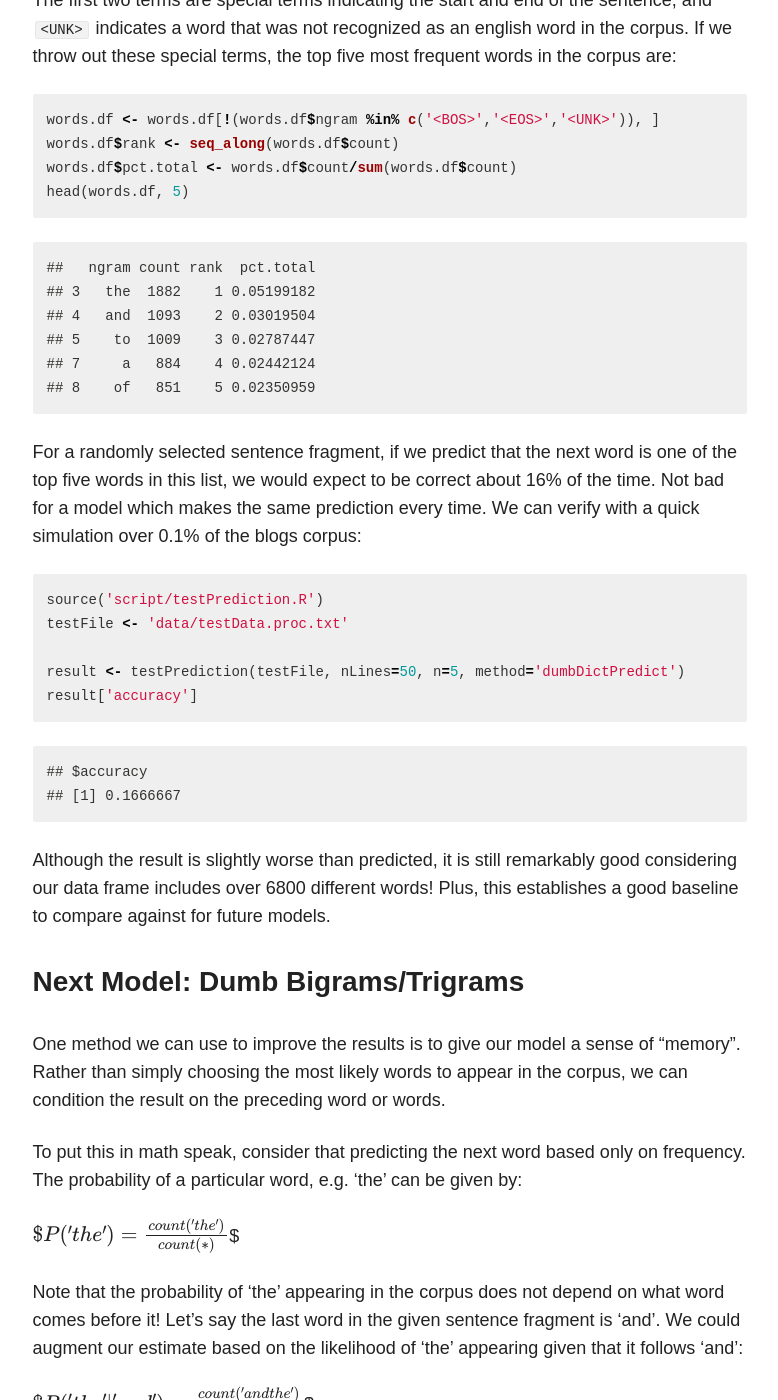
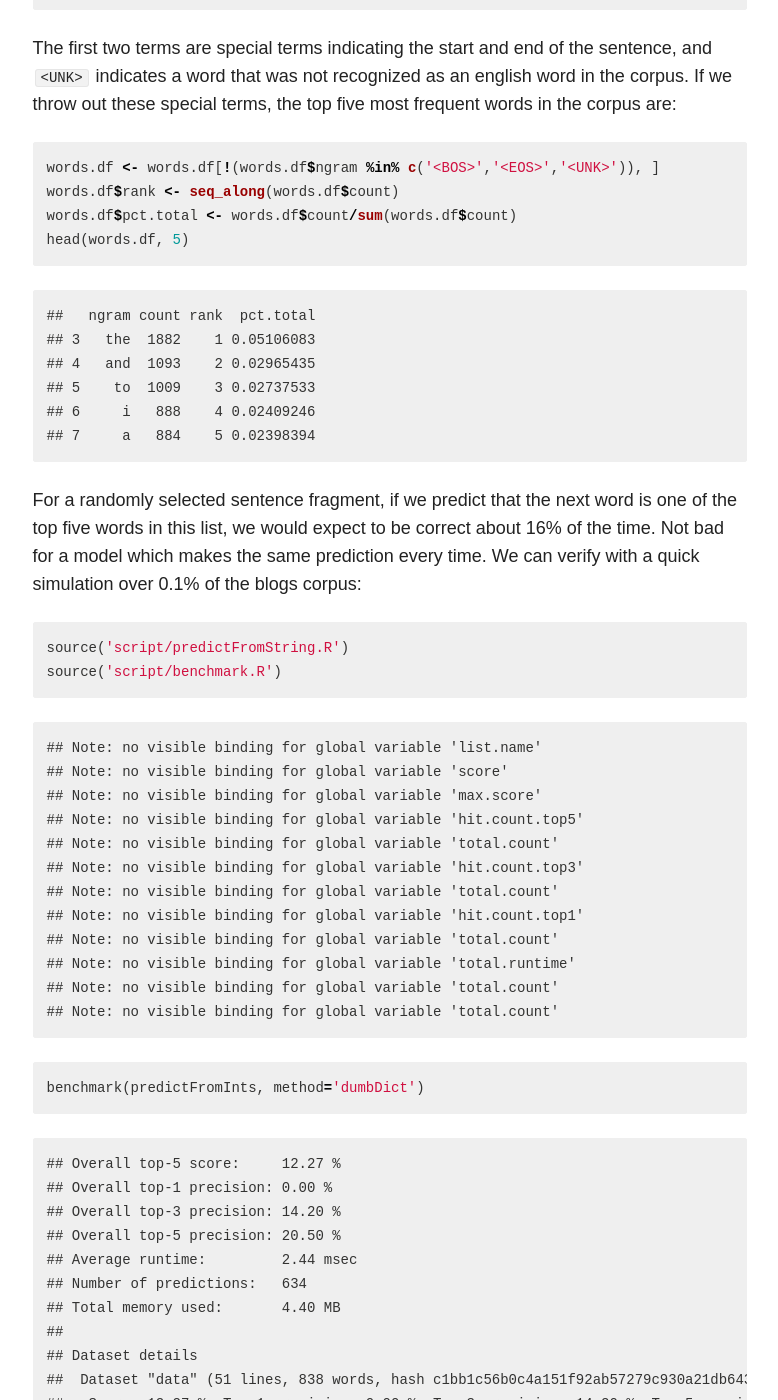
Before and after one commit to suttonbm/suttonbm.github.io, a Jekyll site: the page built from _posts/projects/datasciencecoursera/2016-08-08-nlp_simple_model.md, in a window 1280 px wide and 1400 px high, scrolled down 2364 px. Shown: the whole window, without its empty margins (347-1125 px from the left). Built offline with Jekyll 4.4.1, drawn with Linux system fonts in a browser that asks for light colours; nearby versions of some CDN libraries; formulas are drawn with MathJax 3; comment, search, counter and statistics services are not loaded; some of the changed text lies outside the part shown.

````diff
--- a/_config.yml
+++ b/_config.yml
@@ -42,7 +42,7 @@ owner:
   avatar: http://i.imgur.com/tce1To6.png
   email: suttonbm+githubBlog@gmail.com
   disqus-shortname: suttonbm-github-io
-  twitter: #username
+  twitter: _suttonbm
   facebook: #username
   github: suttonbm
   stackexchange: #http://stackoverflow.com/users/123456/username
--- a/_posts/projects/datasciencecoursera/2016-08-08-nlp_simple_model.md
+++ b/_posts/projects/datasciencecoursera/2016-08-08-nlp_simple_model.md
@@ -45,20 +45,22 @@ source("script/generateFeaturesDF.R")
 
 dataFile <- "data/en_US.blogs.txt.0.001"
 corpus <- loadCorpusFromFile(dataFile)
-tokens <- generateNGrams(corpus, n=1)
-words.df <- generateFeaturesDF(tokens)
 ```
 
 ```
-##
-##    ... indexing documents: 2,295 documents
-##    ... indexing features: 6,833 feature types
-##    ... created a 2295 x 6834 sparse dfm
-##    ... complete.
-## Elapsed time: 0.11 seconds.
+## [1] "Loading data from file..."
+## [1] "Removing special characters..."
+## [1] "Tokenizing..."
+## [1] "Removing expletives..."
+## [1] "Processing contractions..."
+## [1] "Removing unknown words..."
+## [1] "Applying sentence recognition..."
 ```
 
 ```r
+tokens <- generateNGrams(corpus, n=1)
+words.df <- generateFeaturesDF(tokens)
+
 head(words.df)
 ```
 
@@ -69,7 +71,7 @@ head(words.df)
 ## 3   the  1882
 ## 4   and  1093
 ## 5    to  1009
-## 6 <UNK>  1007
+## 6     i   888
 ```
 
 The first two terms are special terms indicating the start and end of the sentence, and `<UNK>` indicates a word that was not recognized as an english word in the corpus.  If we throw out these special terms, the top five most frequent words in the corpus are:
@@ -84,27 +86,52 @@ head(words.df, 5)
 
 ```
 ##   ngram count rank  pct.total
-## 3   the  1882    1 0.05199182
-## 4   and  1093    2 0.03019504
-## 5    to  1009    3 0.02787447
-## 7     a   884    4 0.02442124
-## 8    of   851    5 0.02350959
+## 3   the  1882    1 0.05106083
+## 4   and  1093    2 0.02965435
+## 5    to  1009    3 0.02737533
+## 6     i   888    4 0.02409246
+## 7     a   884    5 0.02398394
 ```
 
 For a randomly selected sentence fragment, if we predict that the next word is one of the top five words in this list, we would expect to be correct about 16% of the time.  Not bad for a model which makes the same prediction every time.  We can verify with a quick simulation over 0.1% of the blogs corpus:
 
 
 ```r
-source('script/testPrediction.R')
-testFile <- 'data/testData.proc.txt'
-
-result <- testPrediction(testFile, nLines=50, n=5, method='dumbDictPredict')
-result['accuracy']
+source('script/predictFromString.R')
+source('script/benchmark.R')
 ```
 
 ```
-## $accuracy
-## [1] 0.1666667
+## Note: no visible binding for global variable 'list.name'
+## Note: no visible binding for global variable 'score'
+## Note: no visible binding for global variable 'max.score'
+## Note: no visible binding for global variable 'hit.count.top5'
+## Note: no visible binding for global variable 'total.count'
+## Note: no visible binding for global variable 'hit.count.top3'
+## Note: no visible binding for global variable 'total.count'
+## Note: no visible binding for global variable 'hit.count.top1'
+## Note: no visible binding for global variable 'total.count'
+## Note: no visible binding for global variable 'total.runtime'
+## Note: no visible binding for global variable 'total.count'
+## Note: no visible binding for global variable 'total.count'
+```
+
+```r
+benchmark(predictFromInts, method='dumbDict')
+```
+
+```
+## Overall top-5 score:     12.27 %
+## Overall top-1 precision: 0.00 %
+## Overall top-3 precision: 14.20 %
+## Overall top-5 precision: 20.50 %
+## Average runtime:         2.44 msec
+## Number of predictions:   634
+## Total memory used:       4.40 MB
+##
+## Dataset details
+##  Dataset "data" (51 lines, 838 words, hash c1bb1c56b0c4a151f92ab57279c930a21db643389b99485dccc15caec7daa9ff)
+##   Score: 12.27 %, Top-1 precision: 0.00 %, Top-3 precision: 14.20 %, Top-5 precision: 20.50 %
 ```
 
 Although the result is slightly worse than predicted, it is still remarkably good considering our data frame includes over 6800 different words! Plus, this establishes a good baseline to compare against for future models.
@@ -129,21 +156,39 @@ Let's take a look at how prediction accuracy is affected by using one (bigram) o
 
 
 ```r
-result.bigram <- testPrediction(testFile, nLines=50, n=5, method='dumbBigram')
-result.bigram[['accuracy']]
+benchmark(predictFromInts, method='dumbBigram')
 ```
 
 ```
-## [1] 0.03333333
+## Overall top-5 score:     3.85 %
+## Overall top-1 precision: 1.58 %
+## Overall top-3 precision: 4.26 %
+## Overall top-5 precision: 5.36 %
+## Average runtime:         133.97 msec
+## Number of predictions:   634
+## Total memory used:       4.40 MB
+##
+## Dataset details
+##  Dataset "data" (51 lines, 838 words, hash c1bb1c56b0c4a151f92ab57279c930a21db643389b99485dccc15caec7daa9ff)
+##   Score: 3.85 %, Top-1 precision: 1.58 %, Top-3 precision: 4.26 %, Top-5 precision: 5.36 %
 ```
 
 ```r
-result.trigram <- testPrediction(testFile, nLines=50, n=5, method='dumbTrigram')
-result.trigram[['accuracy']]
+benchmark(predictFromInts, method='dumbTrigram')
 ```
 
 ```
-## [1] 0
+## Overall top-5 score:     0.60 %
+## Overall top-1 precision: 0.00 %
+## Overall top-3 precision: 0.95 %
+## Overall top-5 precision: 0.95 %
+## Average runtime:         368.17 msec
+## Number of predictions:   634
+## Total memory used:       4.40 MB
+##
+## Dataset details
+##  Dataset "data" (51 lines, 838 words, hash c1bb1c56b0c4a151f92ab57279c930a21db643389b99485dccc15caec7daa9ff)
+##   Score: 0.60 %, Top-1 precision: 0.00 %, Top-3 precision: 0.95 %, Top-5 precision: 0.95 %
 ```
 
 Uh-oh, looks like something went wrong.  Intuitively, one would think that using a bigram or trigram model would improve performance.  We're capturing *some* context, so what is going on?  The problem is **data sparsity**.  The training data used is simply not large enough to accurately represent the language.  We'll discuss this issue further in a [future post]({{ base.url }}/2016/08/nlp_data_smoothing/).
@@ -160,12 +205,21 @@ The resulting performance:
 
 
 ```r
-result.sbo <- testPrediction(testFile, nLines=50, n=5, method='sbo')
-result.sbo[['accuracy']]
+benchmark(predictFromInts, method='sbo')
 ```
 
 ```
-## [1] 0
+## Overall top-5 score:     3.75 %
+## Overall top-1 precision: 1.42 %
+## Overall top-3 precision: 4.26 %
+## Overall top-5 precision: 5.36 %
+## Average runtime:         934.20 msec
+## Number of predictions:   634
+## Total memory used:       4.40 MB
+##
+## Dataset details
+##  Dataset "data" (51 lines, 838 words, hash c1bb1c56b0c4a151f92ab57279c930a21db643389b99485dccc15caec7daa9ff)
+##   Score: 3.75 %, Top-1 precision: 1.42 %, Top-3 precision: 4.26 %, Top-5 precision: 5.36 %
 ```
 
 Unfortunately, it doesn't look like this method is working either.  The best explanation I have is sparsity, so that's what I'll have to try and address next!
````
Also changed, not shown: _posts/projects/homebrew/2016-08-31-bb_belgian_tripel.md (added, +156 -0 lines), _posts/projects/homebrew/2016-09-04-apfelwein_and_JAOM.md (added, +15 -0 lines), about/index.md (+4 -4 lines), projects/homebrew.md (added, +16 -0 lines), projects/stanford_machine_learning.md (added, +16 -0 lines), projects/umich_nlp_coursera.md (added, +16 -0 lines).
